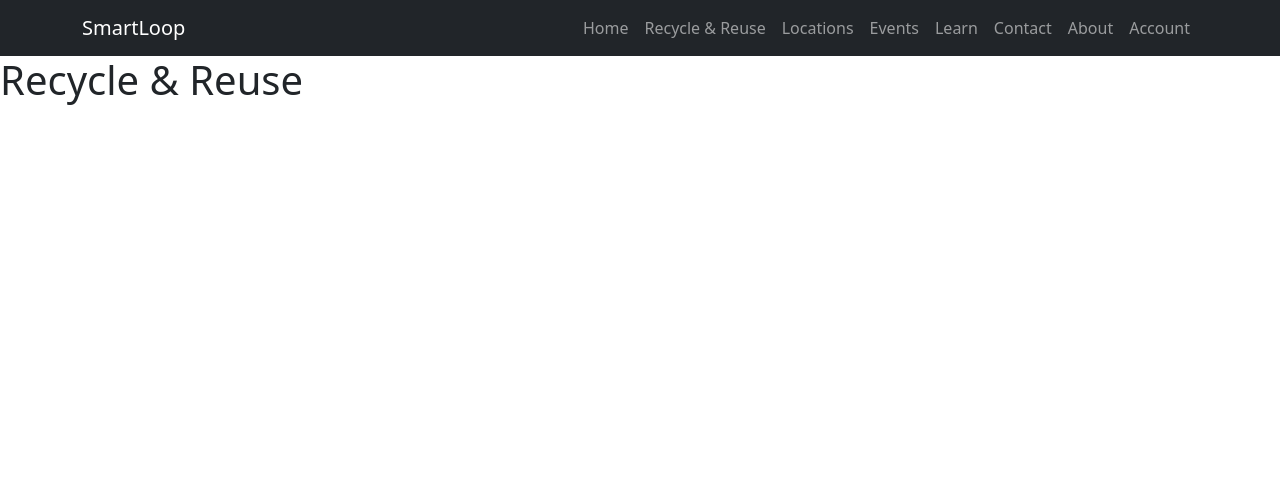
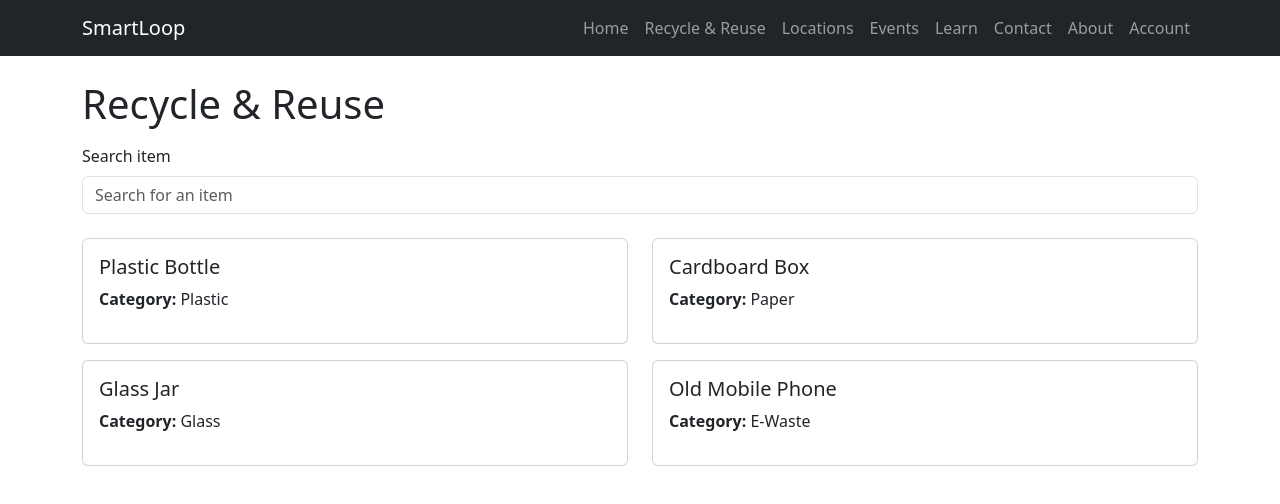
Before and after one commit to Kasraw11/fit5032-repo, a Vue app in the folder A1/A1/: page /recycle-reuse in a window 1280 px wide. Shown: the top 504 px of the page. Built offline with nearby package versions, Linux system fonts and the light colour scheme.

Commit message:
initial recycle page

```diff
--- /dev/null
+++ b/A1/A1/src/Data/recycleItems.js
@@ -0,0 +1,45 @@
+export const recycleItems = [
+  {
+    id: 1,
+    name: 'Plastic Bottle',
+    category: 'Plastic',
+    details: 'A common plastic drink bottle used for water and soft drinks.',
+    reuse: 'Reuse it as a small storage container or for simple craft projects.',
+    repair: 'Plastic bottles are generally not suitable for repair.',
+    recycle: 'Empty and rinse the bottle before placing it in the recycling bin.',
+    disposal: 'If it cannot be recycled, place it in the general waste bin.',
+  },
+
+  {
+    id: 2,
+    name: 'Cardboard Box',
+    category: 'Paper',
+    details: 'Cardboard packaging commonly used for deliveries and storage.',
+    reuse: 'Reuse the box for storage, moving items or packaging.',
+    repair: 'Small tears can be repaired using paper tape.',
+    recycle: 'Flatten the box before placing it in the recycling bin.',
+    disposal: 'Wet or heavily contaminated cardboard should go in general waste.',
+  },
+
+  {
+    id: 3,
+    name: 'Glass Jar',
+    category: 'Glass',
+    details: 'A glass container commonly used for food and drinks.',
+    reuse: 'Reuse the jar for food storage, organising small items or craft projects.',
+    repair: 'Broken or cracked glass jars should not be repaired or reused.',
+    recycle: 'Empty and rinse the jar before placing it in the recycling bin.',
+    disposal: 'Broken glass should be wrapped safely and placed in general waste if required.',
+  },
+
+  {
+    id: 4,
+    name: 'Old Mobile Phone',
+    category: 'E-Waste',
+    details: 'An electronic device containing reusable and recyclable materials.',
+    reuse: 'Donate or sell the phone if it is still working.',
+    repair: 'Consider replacing the battery, screen or other damaged parts.',
+    recycle: 'Take the phone to an approved e-waste recycling collection point.',
+    disposal: 'Do not place mobile phones in general household waste.',
+  },
+]
--- a/A1/A1/src/views/RecycleReuseView.vue
+++ b/A1/A1/src/views/RecycleReuseView.vue
@@ -1,5 +1,53 @@
+<script setup>
+import { ref, computed } from 'vue'
+import { recycleItems } from '../data/recycleItems'
+
+const searchTerm = ref('')
+
+const filteredItems = computed(() => {
+  return recycleItems.filter((item) =>
+    item.name.toLowerCase().includes(searchTerm.value.toLowerCase()),
+  )
+})
+</script>
+
 <template>
-  <main>
+  <main class="container mt-4">
     <h1>Recycle & Reuse</h1>
+
+    <div class="mb-4 mt-3">
+      <label for="search" class="form-label">Search item</label>
+
+      <input
+        id="search"
+        v-model="searchTerm"
+        type="text"
+        class="form-control"
+        placeholder="Search for an item"
+      />
+    </div>
+
+    <div class="row">
+      <div v-for="item in filteredItems" :key="item.id" class="col-12 col-sm-6 mb-3">
+        <div class="card h-100">
+          <div class="card-body">
+            <h2 class="h5">
+              {{ item.name }}
+            </h2>
+
+            <p>
+              <strong>Category:</strong>
+              {{ item.category }}
+            </p>
+
+            <p>
+              {{ item.instruction }}
+            </p>
+          </div>
+        </div>
+      </div>
+    </div>
+
+    <p v-if="filteredItems.length === 0">No items found.</p>
   </main>
 </template>
```
